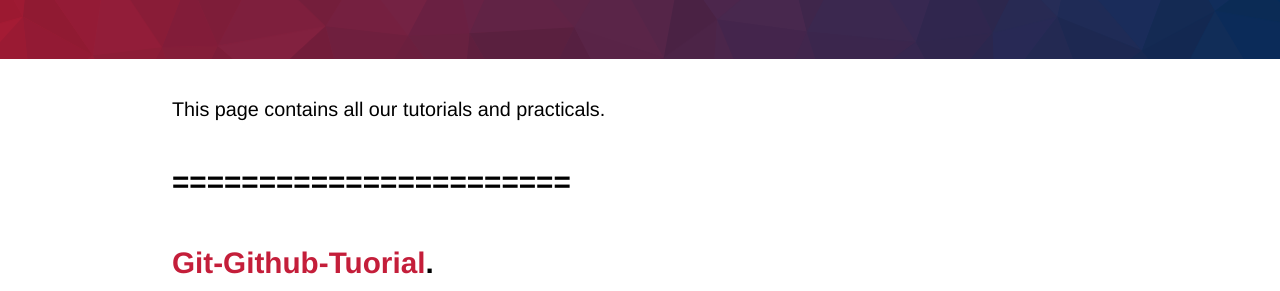
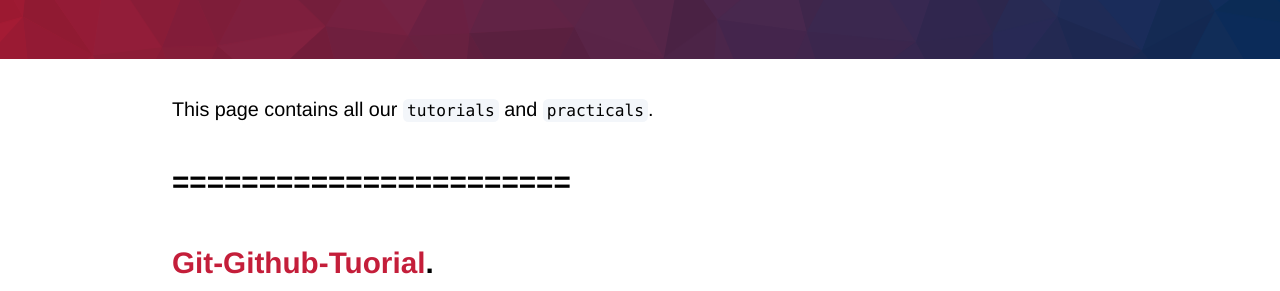
Before and after one commit to qla-ml-ds-activities/qla-ml-ds-activities.github.io, a Jekyll site: the page built from tutorials.md, in a window 1280 px wide. Shown: the part 229-520 px from the top of the page. Built offline with Jekyll 4.4.1, drawn with Linux system fonts in a browser that asks for light colours; some web fonts are replaced.

```diff
--- a/tutorials.md
+++ b/tutorials.md
@@ -3,7 +3,7 @@ layout: default
 ---
 
 
-This page contains all our tutorials and practicals.
+This page contains all our `tutorials` and `practicals`.
 
 
 ## =======================
```
